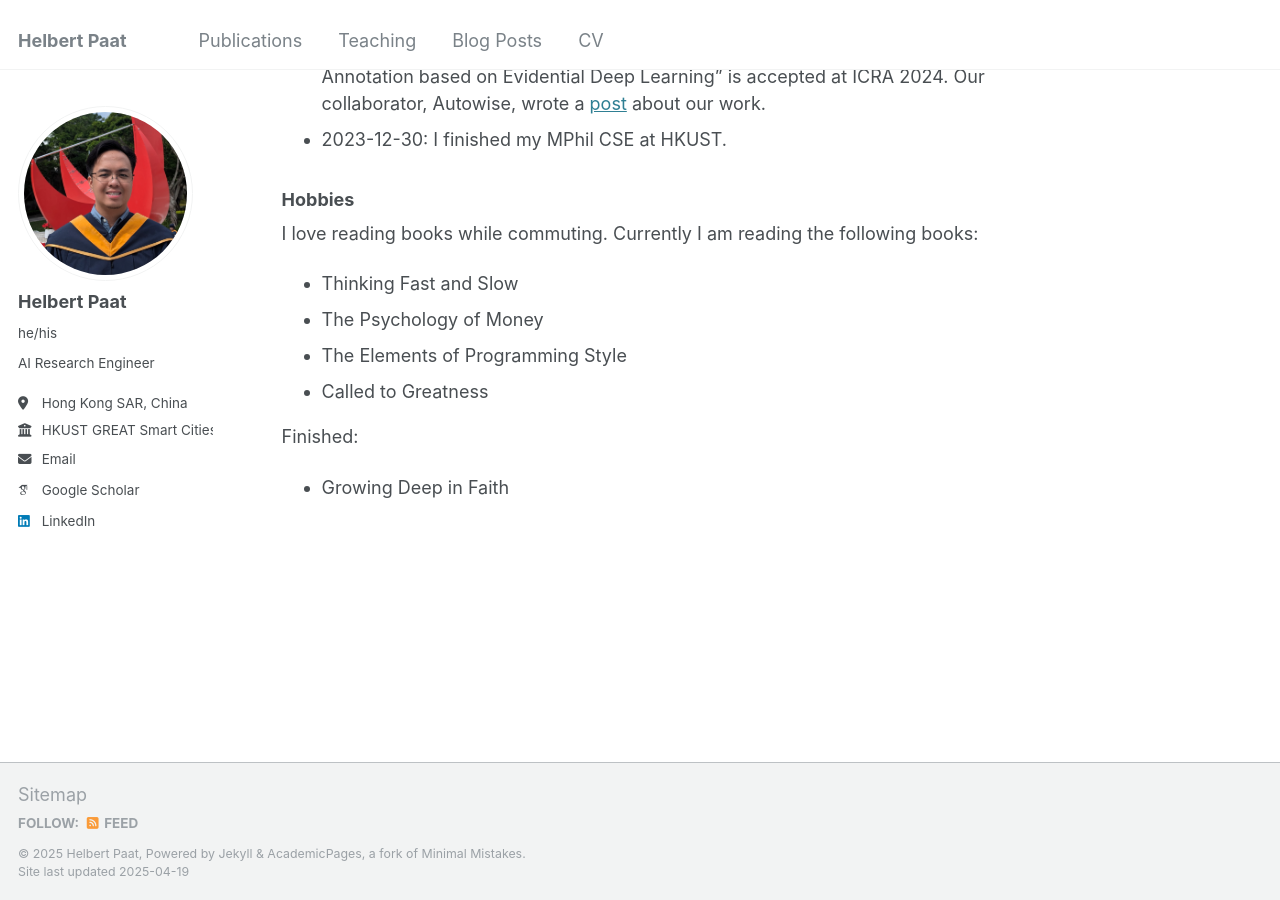
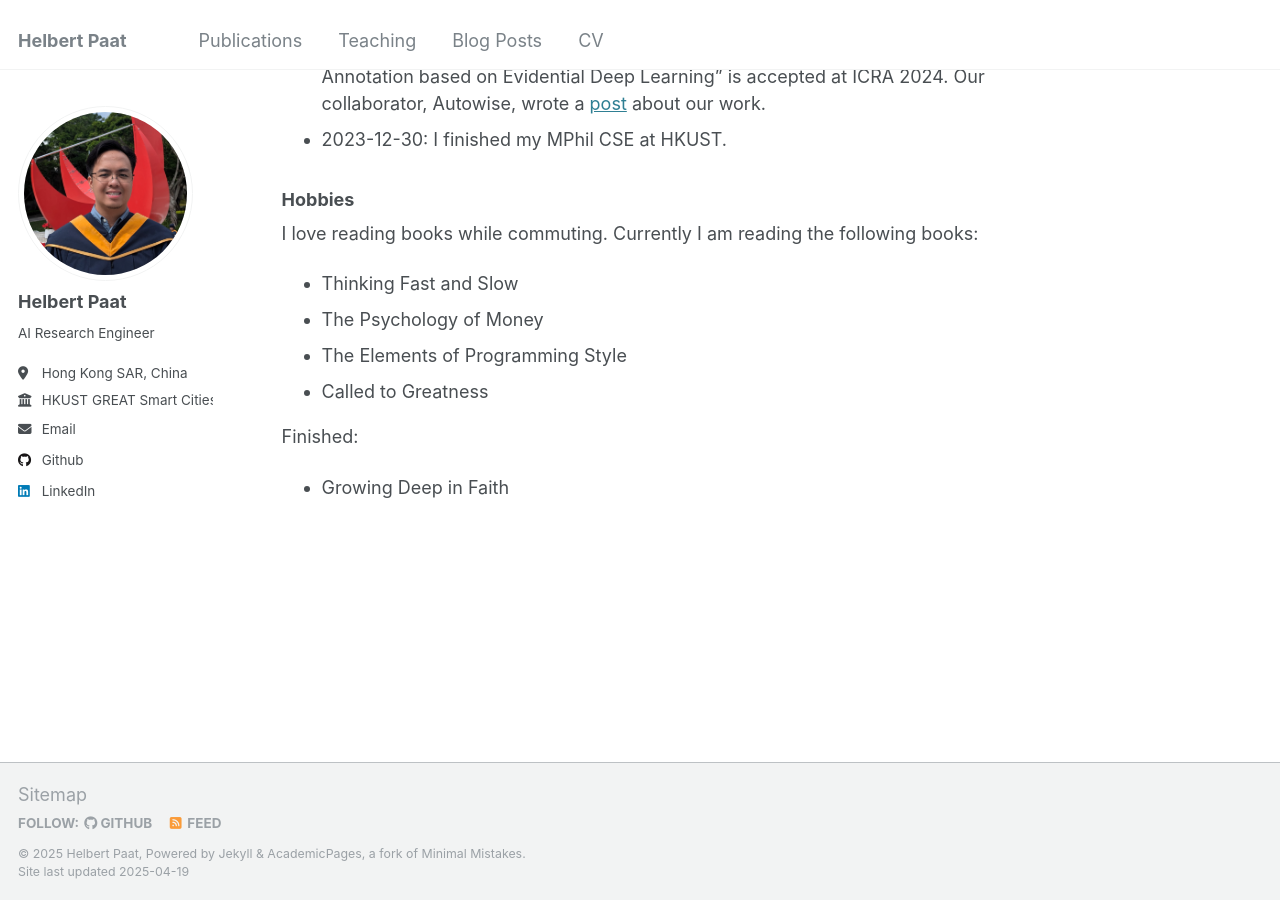
Before and after one commit to paathelb/paathelb.github.io, a Jekyll site: the page built from _pages/about.md, in a window 1280 px wide and 900 px high, scrolled down 637 px. Built offline with Jekyll 4.4.1, drawn with Linux system fonts in a browser that asks for light colours; some web fonts are replaced.

Commit message:
Update _config.yml

```diff
--- a/_config.yml
+++ b/_config.yml
@@ -23,7 +23,7 @@ author:
   # Biographic information
   avatar           : "grad_photo_2.jpg"
   name             : "Helbert Paat"
-  pronouns         : "he/his"
+  pronouns         : #"he/his"
   bio              : "AI Research Engineer"
   location         : "Hong Kong SAR, China"
   employer         : "HKUST GREAT Smart Cities Institute"
@@ -32,7 +32,7 @@ author:
 
   # Academic websites
   arxiv            : # URL - Update with the correct link to your profile
-  googlescholar    : "https://scholar.google.com/citations?user=PS_CX0AAAAAJ"
+  googlescholar    : # "https://scholar.google.com/citations?user=PS_CX0AAAAAJ"
   impactstory      : # URL
   orcid            : # "http://orcid.org/yourorcidurl"
   semantic         : # URL
@@ -44,7 +44,7 @@ author:
   bitbucket        : # Username - Update with your username on the site
   codepen          : # Username
   dribbble         : # Username
-  github           : #"academicpages"
+  github           : "https://github.com/paathelb"
   kaggle           : # Username
   stackoverflow    : # User number or user number and name (i.e., use "1" or "1/jeff-atwood")
 
```
